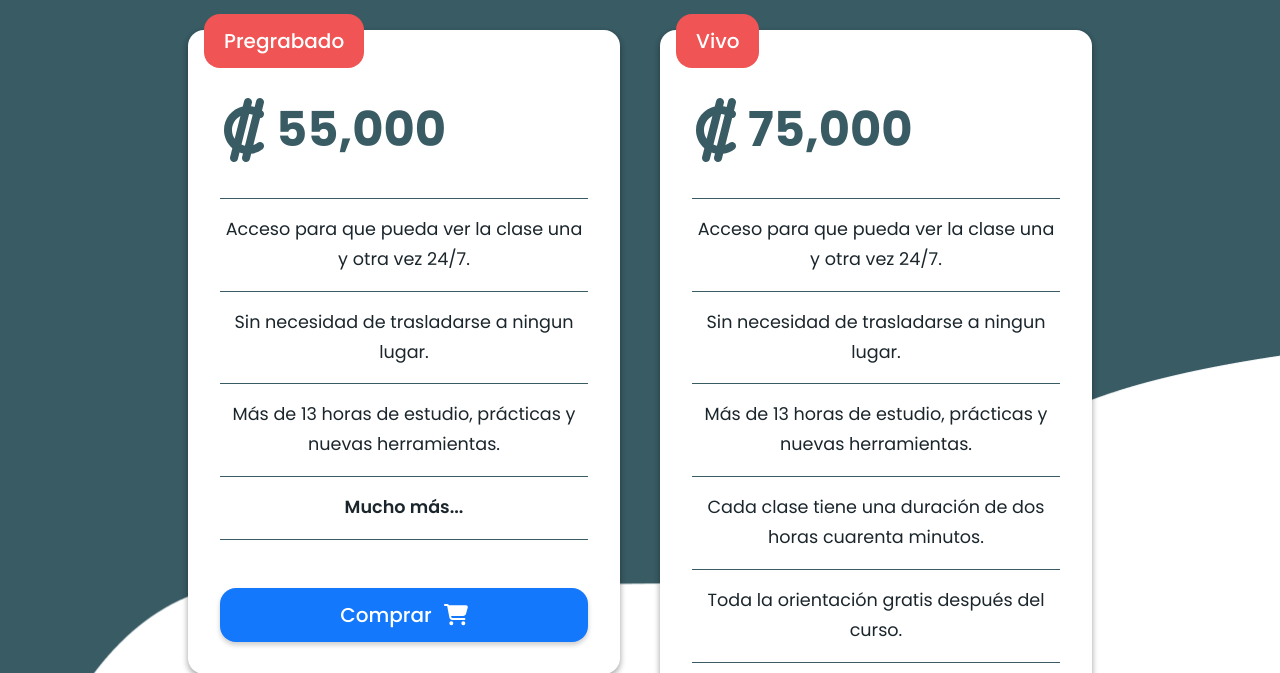
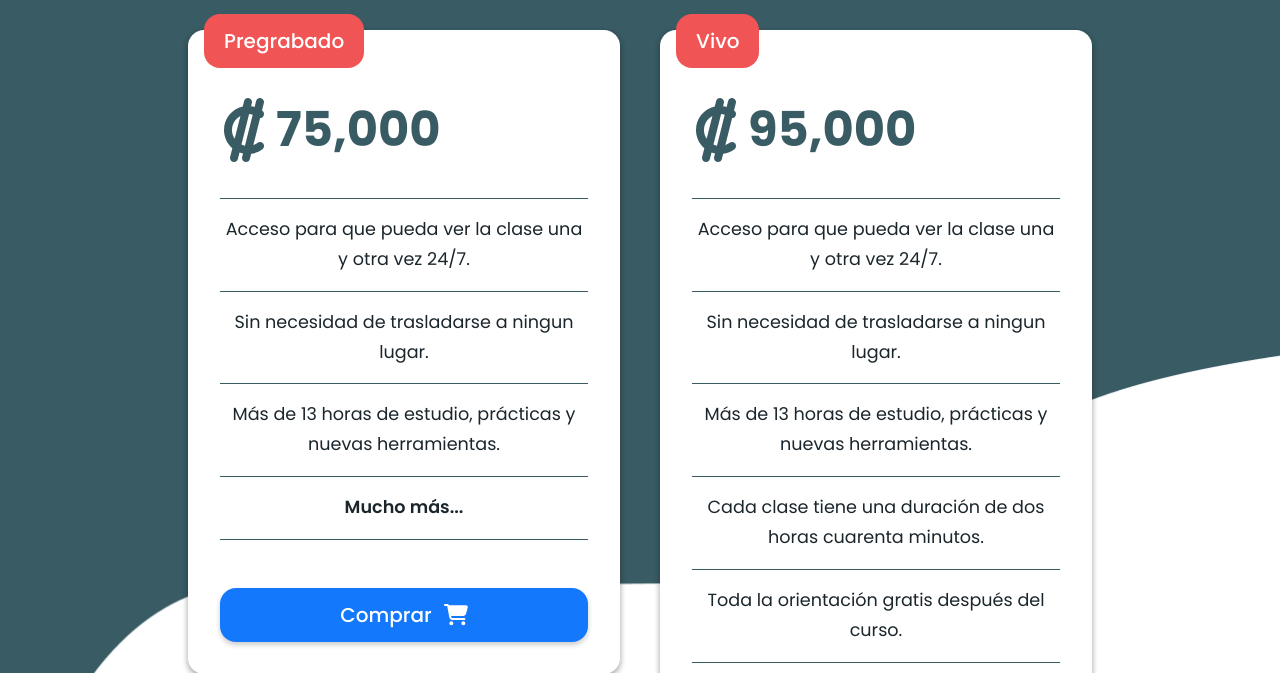
Before and after one commit to Remy349/rematescostarica, a Flask app: page / in a window 1280 px wide. Shown: the part 4139-4812 px from the top of the page. Run offline with Flask 3, Linux system fonts and the light colour scheme; some libraries are stand-ins or nearby versions.

Commit message:
Cahnge courses price.

```diff
--- a/flaskr/templates/main/index.html
+++ b/flaskr/templates/main/index.html
@@ -203,7 +203,7 @@
           <svg xmlns="http://www.w3.org/2000/svg" viewBox="0 0 384 512">
             <path d="M255 39.8c4.3-17.1-6.1-34.5-23.3-38.8S197.2 7.1 193 24.2L181.9 68.6C96.1 87.8 32 164.4 32 256c0 58.1 25.8 110.2 66.7 145.4L81 472.2c-4.3 17.1 6.1 34.5 23.3 38.8s34.5-6.1 38.8-23.3l13-52.1c9 3.4 18.4 6.2 28 8.2L177 472.2c-4.3 17.1 6.1 34.5 23.3 38.8s34.5-6.1 38.8-23.3l10.4-41.4c33.4-4.4 64.1-17.4 89.8-36.7c14.1-10.6 17-30.7 6.4-44.8s-30.7-17-44.8-6.4c-10.2 7.7-21.7 13.9-34 18.3L321 160c9.4-.3 18.5-4.7 24.6-12.8c10.6-14.1 7.8-34.2-6.4-44.8c-1.1-.8-2.2-1.6-3.3-2.4L351 39.8c4.3-17.1-6.1-34.5-23.3-38.8S293.2 7.1 289 24.2L277.2 71.5c-9.3-2.7-18.8-4.6-28.6-5.9L255 39.8zM163.2 143.3L117.3 326.8C103.9 306.5 96 282.2 96 256c0-48.7 27.2-91 67.2-112.7zm8.6 229.5l61.1-244.6c9.9 .7 19.5 2.5 28.7 5.3l-62 248.1c-9.7-1.9-19-4.8-27.8-8.8z"/>
           </svg>
-          55,000
+          75,000
         </h3>
         <div class="precios__cards-card_body">
           <ul>
@@ -228,7 +228,7 @@
           <svg xmlns="http://www.w3.org/2000/svg" viewBox="0 0 384 512">
             <path d="M255 39.8c4.3-17.1-6.1-34.5-23.3-38.8S197.2 7.1 193 24.2L181.9 68.6C96.1 87.8 32 164.4 32 256c0 58.1 25.8 110.2 66.7 145.4L81 472.2c-4.3 17.1 6.1 34.5 23.3 38.8s34.5-6.1 38.8-23.3l13-52.1c9 3.4 18.4 6.2 28 8.2L177 472.2c-4.3 17.1 6.1 34.5 23.3 38.8s34.5-6.1 38.8-23.3l10.4-41.4c33.4-4.4 64.1-17.4 89.8-36.7c14.1-10.6 17-30.7 6.4-44.8s-30.7-17-44.8-6.4c-10.2 7.7-21.7 13.9-34 18.3L321 160c9.4-.3 18.5-4.7 24.6-12.8c10.6-14.1 7.8-34.2-6.4-44.8c-1.1-.8-2.2-1.6-3.3-2.4L351 39.8c4.3-17.1-6.1-34.5-23.3-38.8S293.2 7.1 289 24.2L277.2 71.5c-9.3-2.7-18.8-4.6-28.6-5.9L255 39.8zM163.2 143.3L117.3 326.8C103.9 306.5 96 282.2 96 256c0-48.7 27.2-91 67.2-112.7zm8.6 229.5l61.1-244.6c9.9 .7 19.5 2.5 28.7 5.3l-62 248.1c-9.7-1.9-19-4.8-27.8-8.8z"/>
           </svg>
-          75,000
+          95,000
         </h3>
         <div class="precios__cards-card_body">
           <ul>
```
